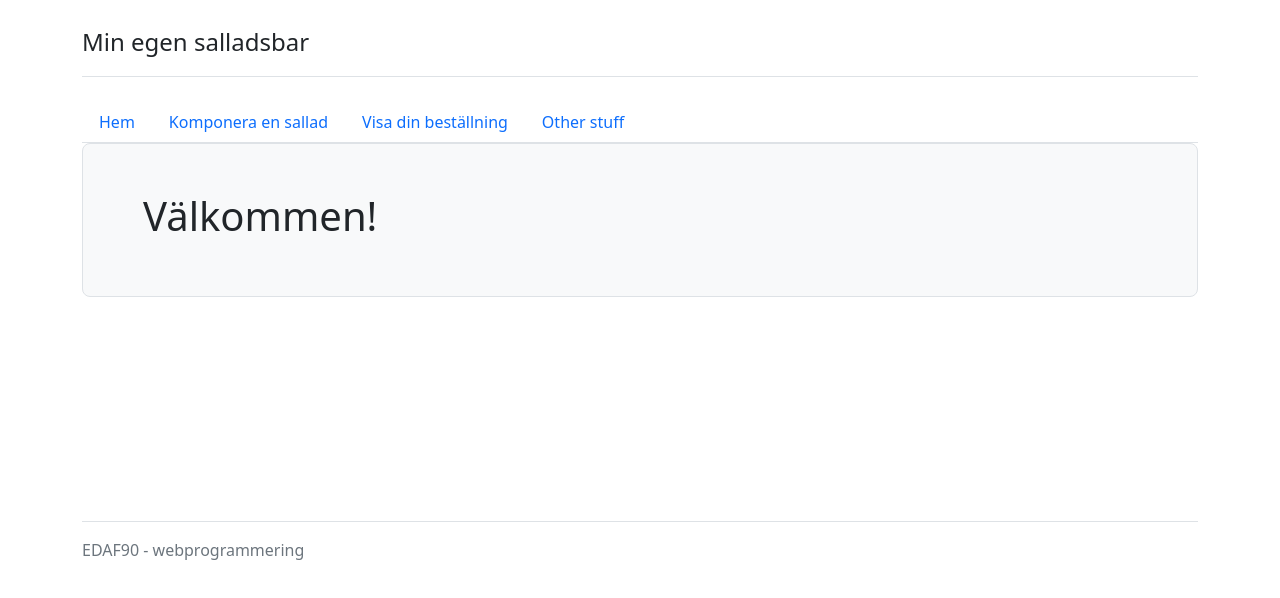
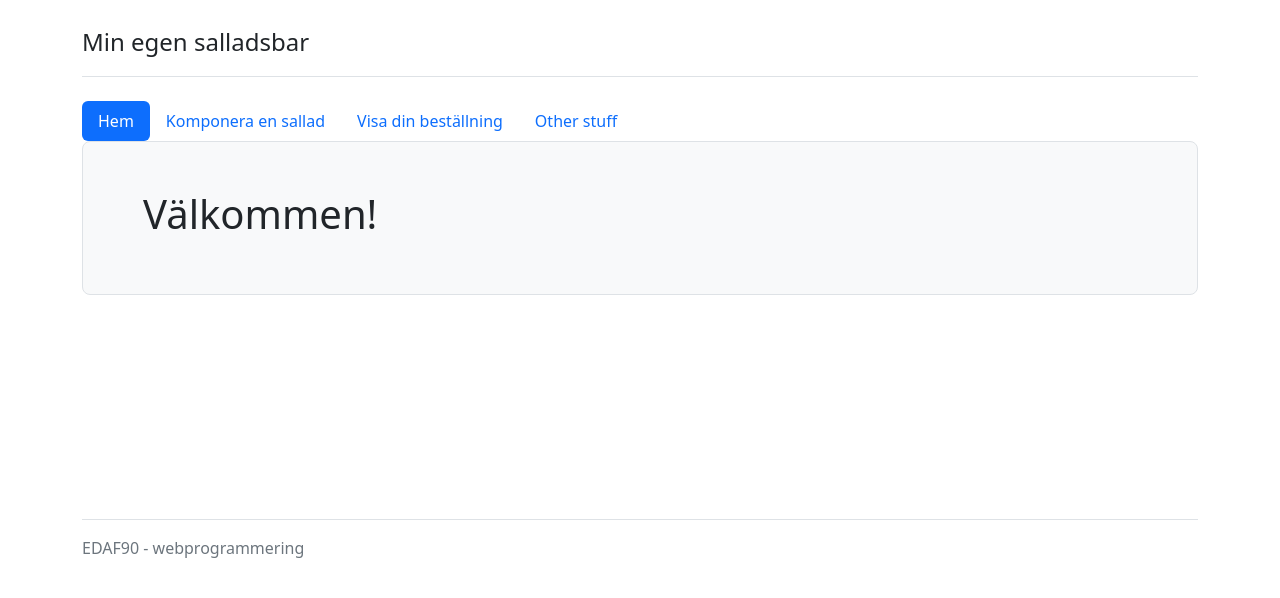
Before and after one commit to peyronoscar/webproglabs, a React (Create React App) app in the folder lab4/: page / in a window 1280 px wide. Shown: the top 598 px of the page. Built offline with nearby package versions, Linux system fonts and the light colour scheme; no server answers.

Commit message:
OptionsComponent -> select, checkox

```diff
--- a/lab4/src/App.js
+++ b/lab4/src/App.js
@@ -11,51 +11,9 @@ import HomePage from "./components/HomePage";
 import NotFound from "./components/404";
 import ViewIngredient from "./components/ViewIngredient";
 import Spinner from "./components/Spinner";
-import { safeFetchJson } from "./utils/safeFetchJson";
 import Toast from "./components/Toast";
-import { GourmetSalad } from "./Salad";
-
-const endpoints = [
-  "http://localhost:8080/foundations/",
-  "http://localhost:8080/proteins/",
-  "http://localhost:8080/extras/",
-  "http://localhost:8080/dressings/",
-];
-
-const fetchCategory = async (endpoint, controller) => {
-  const categoryIngredients = await safeFetchJson(endpoint, {
-    signal: controller.signal,
-  });
-
-  return Promise.all(
-    categoryIngredients.map(async (ingredient) => {
-      const ingredientRes = await safeFetchJson(`${endpoint}${ingredient}`, {
-        signal: controller.signal,
-      });
-
-      return { [ingredient]: ingredientRes };
-    })
-  );
-};
-
-const fetchInventory = async (controller) => {
-  const categories = await Promise.all(
-    endpoints.map((endpoint) => fetchCategory(endpoint, controller))
-  );
-
-  const ingredients = categories.reduce((accCategory, currCategory) => {
-    const transformedIngredients = currCategory.reduce(
-      (accIngredient, currIngredient) => {
-        return { ...accIngredient, ...currIngredient };
-      },
-      {}
-    );
-
-    return { ...accCategory, ...transformedIngredients };
-  }, {});
-
-  return ingredients;
-};
+import { Salad } from "./Salad";
+import { fetchInventory } from "./utils/inventory";
 
 const App = () => {
   const [order, setOrder] = useState([]);
@@ -70,9 +28,7 @@ const App = () => {
 
     // Update orders from localStorage
     const clientSaladsJson = JSON.parse(localStorage.getItem("orders")) || [];
-    const clientSalads = clientSaladsJson.map(
-      (order) => new GourmetSalad(order)
-    );
+    const clientSalads = clientSaladsJson.map((order) => new Salad(order));
 
     setOrder(clientSalads);
 
--- a/lab4/src/Salad.js
+++ b/lab4/src/Salad.js
@@ -1,6 +1,6 @@
 import { v4 as uuidv4 } from "uuid";
 
-class Salad {
+export class Salad {
   static instanceCounter = 0;
 
   constructor(arg) {
--- a/lab4/src/components/ComposeSalad.js
+++ b/lab4/src/components/ComposeSalad.js
@@ -1,8 +1,9 @@
 import { useMemo, useState } from "react";
-import OptionsComponent from "./OptionsComponent";
 import { GourmetSalad } from "../Salad";
 import { useNavigate } from "react-router-dom";
 import { safeFetchJson } from "../utils/safeFetchJson";
+import SaladSelect from "./SaladSelect";
+import SaladCheckbox from "./SaladCheckbox";
 
 const ComposeSalad = ({ inventory, setOrder, setShowToast }) => {
   const foundations = useMemo(
@@ -120,21 +121,21 @@ const ComposeSalad = ({ inventory, setOrder, setShowToast }) => {
       <div className="col-12">
         <h1>Välj innehållet i din sallad</h1>
       </div>
-      <OptionsComponent
+      <SaladSelect
         options={foundations}
         name="foundation"
         onChange={handleSelectChange}
         current={foundation}
         required
       />
-      <OptionsComponent
+      <SaladSelect
         options={proteins}
         name="protein"
         onChange={handleSelectChange}
         current={protein}
         required
       />
-      <OptionsComponent
+      <SaladCheckbox
         options={extras}
         name="extra"
         onChange={handleCheckboxChange}
@@ -142,7 +143,7 @@ const ComposeSalad = ({ inventory, setOrder, setShowToast }) => {
         error={formError}
         checkbox
       />
-      <OptionsComponent
+      <SaladSelect
         options={dressings}
         name="dressing"
         onChange={handleSelectChange}
--- a/lab4/src/components/Navbar.js
+++ b/lab4/src/components/Navbar.js
@@ -1,29 +1,49 @@
 import React from "react";
-import { Link } from "react-router-dom";
+import { NavLink } from "react-router-dom";
 
 const Navbar = () => {
   return (
     <nav>
-      <ul className="nav nav-tabs">
+      <ul className="nav nav-pills">
         <li className="nav-item">
-          <Link className="nav-link" to="/">
+          <NavLink
+            className={({ isActive }) =>
+              isActive ? "nav-link active" : "nav-link"
+            }
+            to="/"
+          >
             Hem
-          </Link>
+          </NavLink>
         </li>
         <li className="nav-item">
-          <Link className="nav-link" to="/compose-salad">
+          <NavLink
+            className={({ isActive }) =>
+              isActive ? "nav-link active" : "nav-link"
+            }
+            to="/compose-salad"
+          >
             Komponera en sallad
-          </Link>
+          </NavLink>
         </li>
         <li className="nav-item">
-          <Link className="nav-link" to="/view-order">
+          <NavLink
+            className={({ isActive }) =>
+              isActive ? "nav-link active" : "nav-link"
+            }
+            to="/view-order"
+          >
             Visa din beställning
-          </Link>
+          </NavLink>
         </li>
         <li className="nav-item">
-          <Link className="nav-link" to="/other-stuff">
+          <NavLink
+            className={({ isActive }) =>
+              isActive ? "nav-link active" : "nav-link"
+            }
+            to="/other-stuff"
+          >
             Other stuff
-          </Link>
+          </NavLink>
         </li>
       </ul>
     </nav>
--- a/lab4/src/components/OptionsComponent.js
+++ /dev/null
@@ -1,88 +0,0 @@
-import React from "react";
-import { Link } from "react-router-dom";
-
-const OptionsComponent = ({
-  options,
-  onChange,
-  name,
-  checkbox,
-  current,
-  required,
-  error,
-}) => {
-  return (
-    <div className="col-12 form-group mb-3">
-      {!checkbox ? (
-        <>
-          <label>
-            Välj {name}
-            <select
-              onChange={onChange}
-              name={name}
-              className="form-control"
-              value={current}
-              required={required}
-            >
-              <option value="" disabled={true}>
-                gör ditt val
-              </option>
-              {options.map((name) => (
-                <option key={name} value={name}>
-                  {name}
-                </option>
-              ))}
-            </select>
-            <div className="invalid-feedback">Obligatoriskt</div>
-          </label>
-          {current ? (
-            <Link
-              className="btn btn-secondary mx-2"
-              to={`/view-ingredient/${current}`}
-            >
-              Information
-            </Link>
-          ) : null}
-        </>
-      ) : (
-        <>
-          <label>Välj {name}</label>
-          <div className="row">
-            {options.map((name, i) => (
-              <div
-                className="form-check col-12 col-sm-6 col-md-4 col-lg-3"
-                key={name}
-              >
-                <input
-                  value={name}
-                  type="checkbox"
-                  name={name}
-                  onChange={onChange}
-                  checked={current.includes(name)}
-                  className="form-check-input"
-                  id={`form-check-input-${name}`}
-                />
-                <label htmlFor={`form-check-input-${name}`}>
-                  <Link
-                    to={`/view-ingredient/${name}`}
-                    className="link-secondary"
-                  >
-                    {name}
-                  </Link>
-                </label>
-              </div>
-            ))}
-          </div>
-          <div>
-            {error ? (
-              <div className="alert alert-danger mt-3" role="alert">
-                Välj minst 3 och högst 9 tillbehör.
-              </div>
-            ) : null}
-          </div>
-        </>
-      )}
-    </div>
-  );
-};
-
-export default OptionsComponent;
--- /dev/null
+++ b/lab4/src/components/SaladCheckbox.js
@@ -0,0 +1,45 @@
+import React from "react";
+import { Link } from "react-router-dom";
+
+const SaladCheckbox = ({ options, onChange, name, current, error }) => {
+  return (
+    <div className="col-12 form-group mb-3">
+      <label>Välj {name}</label>
+      <div className="row">
+        {options.map((name, i) => (
+          <div
+            className="form-check col-12 col-sm-6 col-md-4 col-lg-3"
+            key={name}
+          >
+            <input
+              value={name}
+              type="checkbox"
+              name={name}
+              onChange={onChange}
+              checked={current.includes(name)}
+              className="form-check-input"
+              id={`form-check-input-${name}`}
+            />
+            <label htmlFor={`form-check-input-${name}`}>
+              <Link
+                to={`/view-ingredient/${encodeURIComponent(name)}`}
+                className="link-secondary"
+              >
+                {name}
+              </Link>
+            </label>
+          </div>
+        ))}
+      </div>
+      <div>
+        {error ? (
+          <div className="alert alert-danger mt-3" role="alert">
+            Välj minst 3 och högst 9 tillbehör.
+          </div>
+        ) : null}
+      </div>
+    </div>
+  );
+};
+
+export default SaladCheckbox;
--- /dev/null
+++ b/lab4/src/components/SaladSelect.js
@@ -0,0 +1,39 @@
+import React from "react";
+import { Link } from "react-router-dom";
+
+const SaladSelect = ({ options, onChange, name, current, required }) => {
+  return (
+    <div className="col-12 form-group mb-3">
+      <label>
+        Välj {name}
+        <select
+          onChange={onChange}
+          name={name}
+          className="form-control"
+          value={current}
+          required={required}
+        >
+          <option value="" disabled={true}>
+            gör ditt val
+          </option>
+          {options.map((name) => (
+            <option key={name} value={name}>
+              {name}
+            </option>
+          ))}
+        </select>
+        <div className="invalid-feedback">Obligatoriskt</div>
+      </label>
+      {current ? (
+        <Link
+          className="btn btn-secondary mx-2"
+          to={`/view-ingredient/${current}`}
+        >
+          Information
+        </Link>
+      ) : null}
+    </div>
+  );
+};
+
+export default SaladSelect;
--- a/lab4/src/components/ViewIngredient.js
+++ b/lab4/src/components/ViewIngredient.js
@@ -3,8 +3,6 @@ import { useParams } from "react-router-dom";
 
 const ViewIngredient = ({ inventory }) => {
   const { name } = useParams();
-
-  if (!inventory) return <h1>Loading...</h1>;
 
   return (
     <>
--- a/lab4/src/components/ViewOrder.js
+++ b/lab4/src/components/ViewOrder.js
@@ -5,7 +5,6 @@ const ViewOrder = ({ order, setOrder }) => {
     setOrder((oldState) => oldState.filter((item) => item.uuid !== uuid));
 
     const clientSalads = JSON.parse(localStorage.getItem("orders")) || [];
-
     localStorage.setItem(
       "orders",
       JSON.stringify(clientSalads.filter((salad) => salad.uuid !== uuid))
--- /dev/null
+++ b/lab4/src/utils/inventory.js
@@ -0,0 +1,43 @@
+import { safeFetchJson } from "./safeFetchJson";
+
+const endpoints = [
+  "http://localhost:8080/foundations/",
+  "http://localhost:8080/proteins/",
+  "http://localhost:8080/extras/",
+  "http://localhost:8080/dressings/",
+];
+
+const fetchCategory = async (endpoint, controller) => {
+  const categoryIngredients = await safeFetchJson(endpoint, {
+    signal: controller.signal,
+  });
+
+  return Promise.all(
+    categoryIngredients.map(async (ingredient) => {
+      const ingredientRes = await safeFetchJson(`${endpoint}${ingredient}`, {
+        signal: controller.signal,
+      });
+
+      return { [ingredient]: ingredientRes };
+    })
+  );
+};
+
+export const fetchInventory = async (controller) => {
+  const categories = await Promise.all(
+    endpoints.map((endpoint) => fetchCategory(endpoint, controller))
+  );
+
+  const ingredients = categories.reduce((accCategory, currCategory) => {
+    const transformedIngredients = currCategory.reduce(
+      (accIngredient, currIngredient) => {
+        return { ...accIngredient, ...currIngredient };
+      },
+      {}
+    );
+
+    return { ...accCategory, ...transformedIngredients };
+  }, {});
+
+  return ingredients;
+};
```
